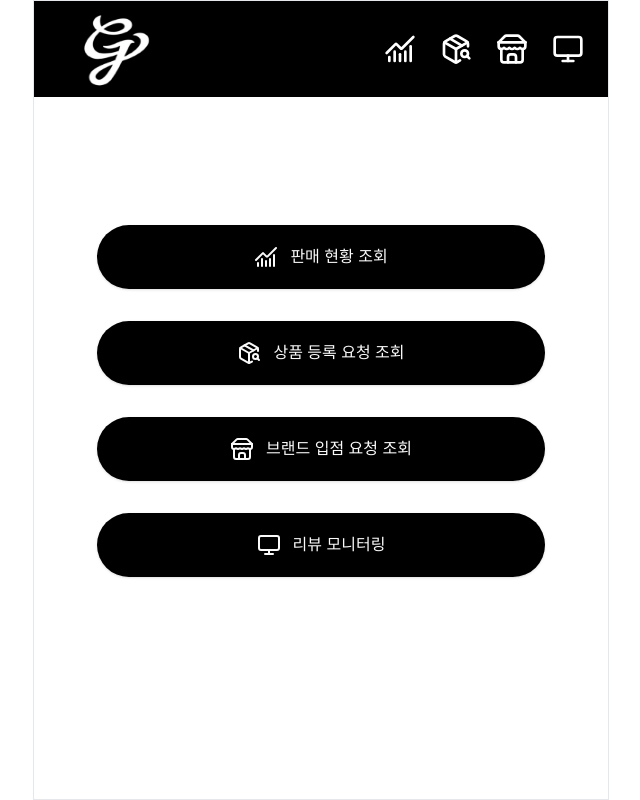
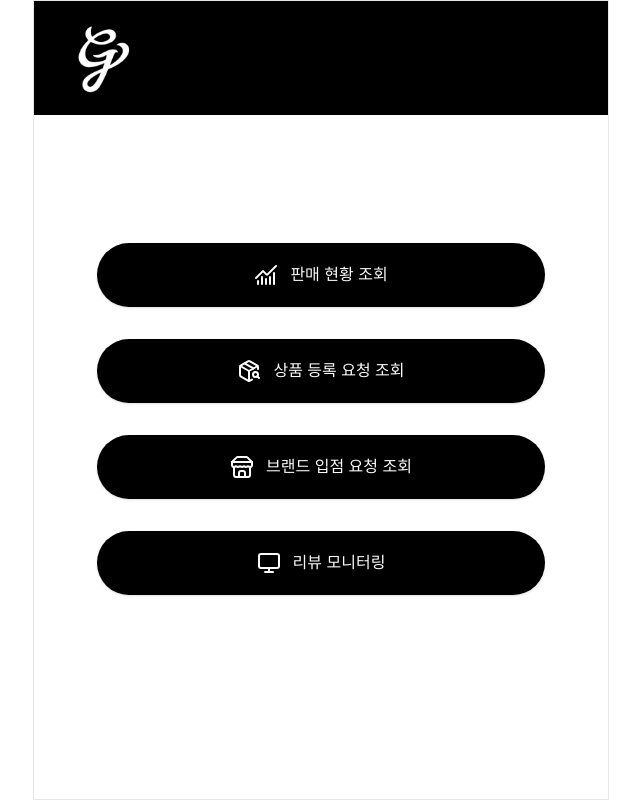
Before and after one commit to teamGrowup/fd_grow, a Next.js app in the folder src/app/admin/: page /main in a window 1280 px wide. Shown: the whole page, without its empty margins (319-959 px from the left). Built offline with nearby package versions, Linux system fonts and the light colour scheme.

Commit message:
perf: admin 메인 페이지 성능 개선

```diff
--- a/package.json
+++ b/package.json
@@ -18,10 +18,11 @@
     "@radix-ui/react-icons": "^1.3.0",
     "@radix-ui/react-popover": "1.1.2",
     "@radix-ui/react-slot": "^1.1.0",
+    "@react-icons/all-files": "^4.1.0",
     "class-variance-authority": "^0.7.0",
     "clsx": "^2.1.1",
     "lucide-react": "^0.439.0",
-    "react-icons": "^5.3.0",
+    "react-icons": "^5.4.0",
     "react-spinners": "^0.14.1",
     "tailwind-merge": "^2.5.2",
     "tailwindcss-animate": "^1.0.7",
--- a/src/app/admin/src/app/(routes)/brand/page.tsx
+++ b/src/app/admin/src/app/(routes)/brand/page.tsx
@@ -34,6 +34,10 @@ const BrandEnrollmentRequestPage: React.FC = () => {
   //   };
   // }, []);
 
+  useEffect(() => {
+    const fetchData = async () => {};
+  }, []);
+
   return (
     <>
       <LogoBar />
@@ -44,7 +48,7 @@ const BrandEnrollmentRequestPage: React.FC = () => {
           </div>
         ) : (
           <>
-            <div className="flex-grow grid grid-cols-2 mt-8 gap-4">
+            {/* <div className="flex-grow grid grid-cols-2 mt-8 gap-4">
               {conditionalItems().map((item) => (
                 <MultiItem
                   key={item.brandId}
@@ -53,7 +57,7 @@ const BrandEnrollmentRequestPage: React.FC = () => {
                   isApproved={item.authorityStatus}
                 />
               ))}
-            </div>
+            </div> */}
             <FooterBar category="brand" scope={scope} setScope={setScope} />
           </>
         )}
--- a/src/app/admin/src/app/layout.tsx
+++ b/src/app/admin/src/app/layout.tsx
@@ -16,7 +16,7 @@ const geistMono = localFont({
 
 export const metadata: Metadata = {
   title: "Grow Mall",
-  description: "Generated by create next app",
+  description: "그로우몰",
 };
 
 export default function RootLayout({
--- a/src/app/admin/src/components/LogoBar.tsx
+++ b/src/app/admin/src/components/LogoBar.tsx
@@ -2,65 +2,43 @@
 
 import React from "react";
 import Image from "next/image";
-import Logo from "@/app/admin/src/assets/smallLogo.png";
+import Logo from "@/app/admin/src/assets/smallLogo.webp";
 
 import { useRouter } from "next/navigation";
-
-import { ChartNoAxesCombined } from "lucide-react";
-import { PackageSearch } from "lucide-react";
-import { Store } from "lucide-react";
-import { Monitor } from "lucide-react";
 import { MdLogout } from "react-icons/md";
 import { useAuthStore } from "../lib/store";
 
 const LogoBar: React.FC = () => {
   const router = useRouter();
-  const { accessToken, setAccessToken, setRefreshToken } = useAuthStore();
-  const clearUseAuthStorage = useAuthStore.persist.clearStorage;
+  const { accessToken, setAccessToken, setRefreshToken, clearStorage } =
+    useAuthStore();
 
   const handleLogout = () => {
-    setAccessToken(null);
-    setRefreshToken(null);
-    clearUseAuthStorage();
+    // setAccessToken(null);
+    // setRefreshToken(null);
+    clearStorage();
     router.push("/");
   };
+  return (
+    <div className="bg-black py-3 w-full flex items-center justify-between px-6">
+      {/* 로고 */}
+      <div className="flex items-center">
+        <Image
+          src={Logo}
+          alt="logo"
+          width={90}
+          height={90}
+          priority // 자동 프리로드
+          className="cursor-pointer"
+          onClick={() => router.push("/main")}
+        />
+      </div>
 
-  return (
-    <div className="bg-black py-12 sticky top-0 z-10 w-full flex">
-      <Image
-        src={Logo}
-        alt="logo"
-        className="absolute w-1/5 h-full top-0 left-0 cursor-pointer translate-x-6"
-        onClick={() => router.push("/main")}
-      />
-      <menu className="flex justify-center items-center gap-6 absolute right-6 -translate-y-1/2">
-        <li
-          className="text-white cursor-pointer"
-          onClick={() => router.push("/mallStatus")}
-        >
-          <ChartNoAxesCombined className="w-8 h-8" />
-        </li>
-        <li
-          className="text-white cursor-pointer"
-          onClick={() => router.push("/product")}
-        >
-          <PackageSearch className="w-8 h-8" />
-        </li>
-        <li
-          className="text-white cursor-pointer"
-          onClick={() => router.push("/brand")}
-        >
-          <Store className="w-8 h-8" />
-        </li>
-        <li
-          className="text-white cursor-pointer"
-          onClick={() => router.push("/review")}
-        >
-          <Monitor className="w-8 h-8" />
-        </li>
+      {/* 메뉴 아이콘 */}
+      <menu className="flex items-center gap-6">
         {accessToken && (
-          <li className="text-white cursor-pointer" onClick={handleLogout}>
-            <MdLogout className="w-8 h-8" />
+          <li className="text-white cursor-pointer mr-4" onClick={handleLogout}>
+            <MdLogout className="w-10 h-10" />
           </li>
         )}
       </menu>
@@ -68,4 +46,4 @@ const LogoBar: React.FC = () => {
   );
 };
 
-export default LogoBar;
+export default React.memo(LogoBar);
--- a/src/app/admin/src/hooks/useAuthenticatedFetch.ts
+++ b/src/app/admin/src/hooks/useAuthenticatedFetch.ts
@@ -1,17 +1,15 @@
 import { useAuthStore } from '../lib/store';
-import { useEffect, useState } from 'react';
 import { useRouter } from 'next/navigation';
 
 export const useAuthenticatedFetch = () => {
-  const { setAccessToken, setRefreshToken, accessToken } = useAuthStore();
-  const clearUseAuthStorage = useAuthStore.persist.clearStorage;
+  const { accessToken, clearStorage } = useAuthStore();
   const router = useRouter();
 
   const handleLogout = () => {
-    setAccessToken(null);
-    setRefreshToken(null);
-    clearUseAuthStorage();
-  }
+    // setAccessToken(null);
+    // setRefreshToken(null);
+    clearStorage(); // 상태와 로컬스토리지 초기화
+  };
 
   const authFetch = async (url: string, options: RequestInit = {}) => {
     const headers = new Headers(options.headers);
--- a/src/app/admin/src/lib/store.ts
+++ b/src/app/admin/src/lib/store.ts
@@ -6,6 +6,7 @@ interface AuthState {
   refreshToken: string | null
   setAccessToken: (token: string | null) => void
   setRefreshToken: (token: string | null) => void
+  clearStorage: () => void // clearStorage 추가
 }
 
 export const useAuthStore = create(
@@ -13,11 +14,17 @@ export const useAuthStore = create(
     (set, get) => ({
       accessToken: null,
       refreshToken: null,
-      setAccessToken: (accessToken: string | null) => set(() => ({ accessToken: accessToken })),
-      setRefreshToken: (refreshToken: string | null) => set(() => ({ refreshToken: refreshToken })),
+      setAccessToken: (accessToken: string | null) => set(() => ({ accessToken })),
+      setRefreshToken: (refreshToken: string | null) => set(() => ({ refreshToken })),
+      clearStorage: () => {
+        // 상태 초기화 (토큰을 null로 설정)
+        set(() => ({ accessToken: null, refreshToken: null }))
+        // 로컬스토리지에서 persist된 상태도 초기화
+        localStorage.removeItem('auth-storage')
+      }
     }),
     {
-      name: 'auth-storage'
+      name: 'auth-storage' // 로컬스토리지에 저장할 키
     }
   )
 )
```
Also changed, not shown: src/app/admin/src/assets/smallLogo.webp (added), 1 other file (tests, documents, lock files or other folders).
